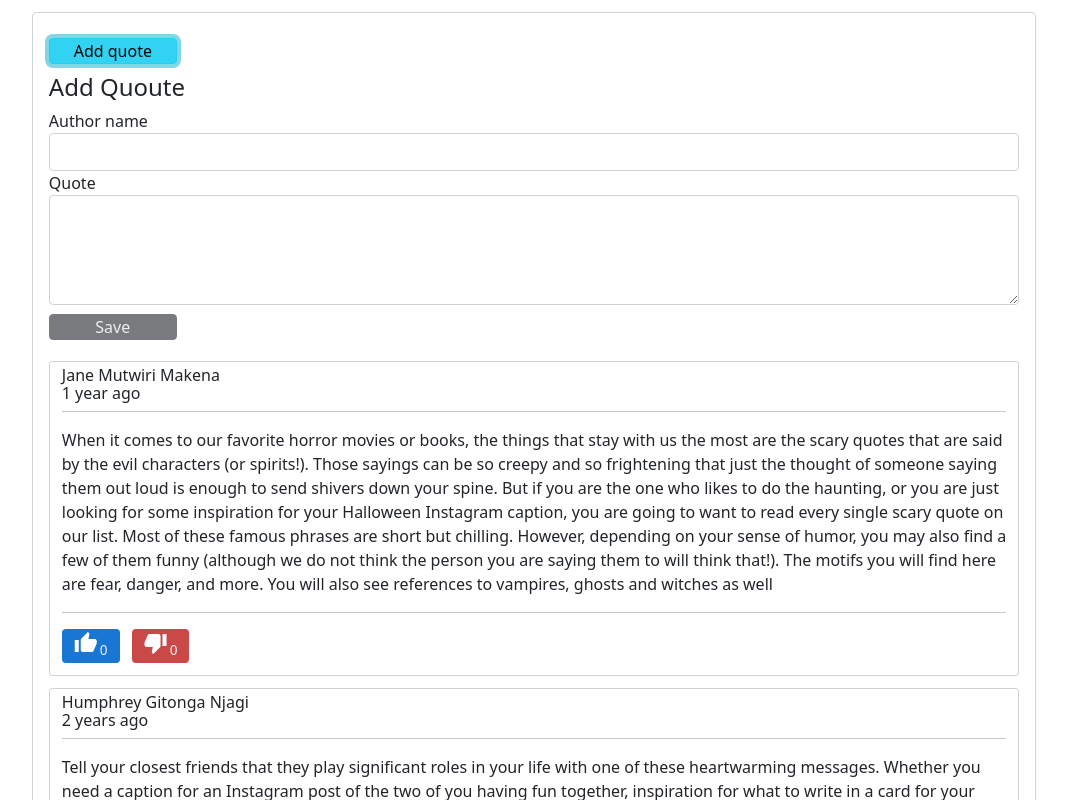
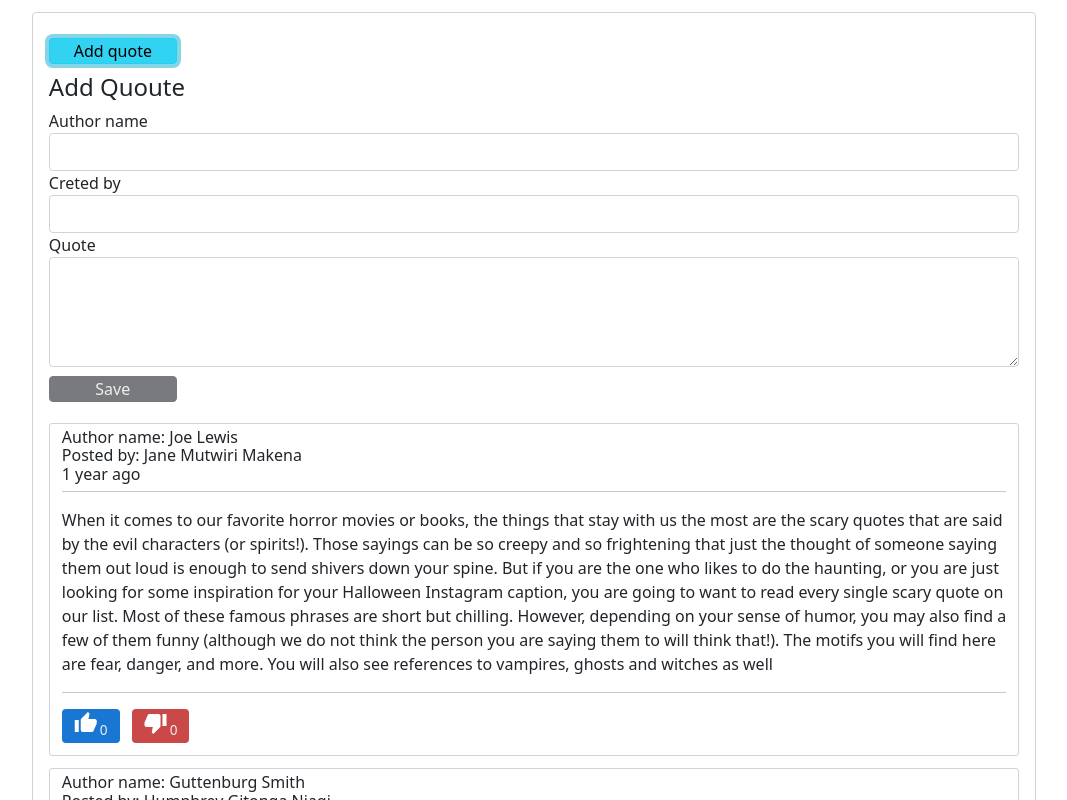
Before and after one commit to kiman121/quotes, an Angular app: page / in a window 1280 px wide. Both pictures are taken after a click on the button "Add quote". Shown: the top 800 px of the page, without its empty margins (106-1173 px from the left). Built offline with nearby package versions, Linux system fonts and the light colour scheme.

Commit message:
add the created by attribute

```diff
--- a/src/app/quote-form/quote-form.component.html
+++ b/src/app/quote-form/quote-form.component.html
@@ -10,6 +10,19 @@
       [(ngModel)]="newQuote.authorName"
       name="authorName"
       #authorName="ngModel"
+      required
+    />
+  </div>
+  <div class="form-group">
+    <label for="">Creted by</label>
+    <input
+      id="postedBy"
+      type="text"
+      class="form-control"
+      placeholder=""
+      [(ngModel)]="newQuote.postedBy"
+      name="postedBy"
+      #creapostedBytedBy="ngModel"
       required
     />
   </div>
--- a/src/app/quote-form/quote-form.component.ts
+++ b/src/app/quote-form/quote-form.component.ts
@@ -6,7 +6,7 @@ import { Quote } from '../quote';
   styleUrls: ['./quote-form.component.css'],
 })
 export class QuoteFormComponent implements OnInit {
-  newQuote = new Quote(0,"","", new Date(),0,0);
+  newQuote = new Quote(0,"","","", new Date(),0,0);
 
   @Output() addQuote = new EventEmitter<Quote>();
 
--- a/src/app/quote.ts
+++ b/src/app/quote.ts
@@ -2,6 +2,7 @@ export class Quote {
   constructor(
     public id: number,
     public authorName: string,
+    public postedBy: string,
     public quote: string,
     public createdOn: Date,
     public upVote: number,
--- a/src/app/quote/quote.component.html
+++ b/src/app/quote/quote.component.html
@@ -18,7 +18,8 @@
       [ngClass] = "{ 'popular-quote': quote.status}"
     >
       <div class="header" >
-        <p>{{ quote.authorName }}</p>
+        <p>Author name: {{ quote.authorName }}</p>
+        <p>Posted by: {{ quote.postedBy }}</p>
         <p>
           <span>{{ quote.createdOn | timeAgo }}</span>
         </p>
--- a/src/app/quote/quote.component.ts
+++ b/src/app/quote/quote.component.ts
@@ -18,6 +18,7 @@ export class QuoteComponent implements OnInit {
   quotes: Quote[] = [
     new Quote(
       1,
+      'Joe Lewis',
       'Jane Mutwiri Makena',
       'When it comes to our favorite horror movies or books, the things that stay with us the most are the scary quotes that are said by the evil characters (or spirits!). Those sayings can be so creepy and so frightening that just the thought of someone saying them out loud is enough to send shivers down your spine. But if you are the one who likes to do the haunting, or you are just looking for some inspiration for your Halloween Instagram caption, you are going to want to read every single scary quote on our list. Most of these famous phrases are short but chilling. However, depending on your sense of humor, you may also find a few of them funny (although we do not think the person you are saying them to will think that!). The motifs you will find here are fear, danger, and more. You will also see references to vampires, ghosts and witches as well',
       new Date(2020, 3, 14),
@@ -26,6 +27,7 @@ export class QuoteComponent implements OnInit {
     ),
     new Quote(
       2,
+      'Guttenburg Smith',
       'Humphrey Gitonga Njagi',
       'Tell your closest friends that they play significant roles in your life with one of these heartwarming messages. Whether you need a caption for an Instagram post of the two of you having fun together, inspiration for what to write in a card for your bestie or just want to send a quick text that will brighten her day, read on for some of the best friendship messages out there. For more heartwarming messages, be sure to explore our favorite family quotes, love quotes and happy quotes!',
       new Date(2019, 6, 9),
@@ -34,6 +36,7 @@ export class QuoteComponent implements OnInit {
     ),
     new Quote(
       3,
+      'Mohamed Khalifa',
       'Damaris Katuo Musili',
       "The golden rule for every businessman is this: Put yourself in your customer's place.",
       new Date(2021, 6, 18),
```
Also changed, not shown: src/app/time-ago.pipe.ts (+3 -5 lines), 2 other files (tests, documents, lock files or other folders).
